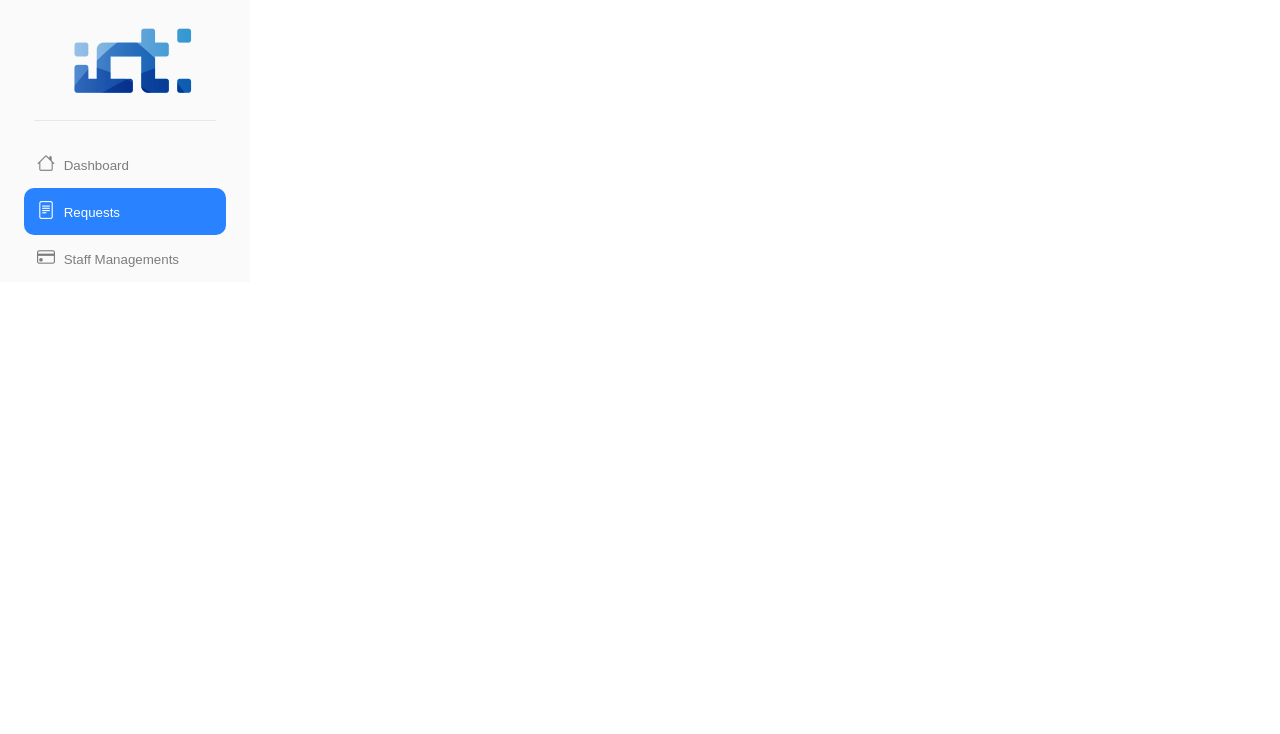
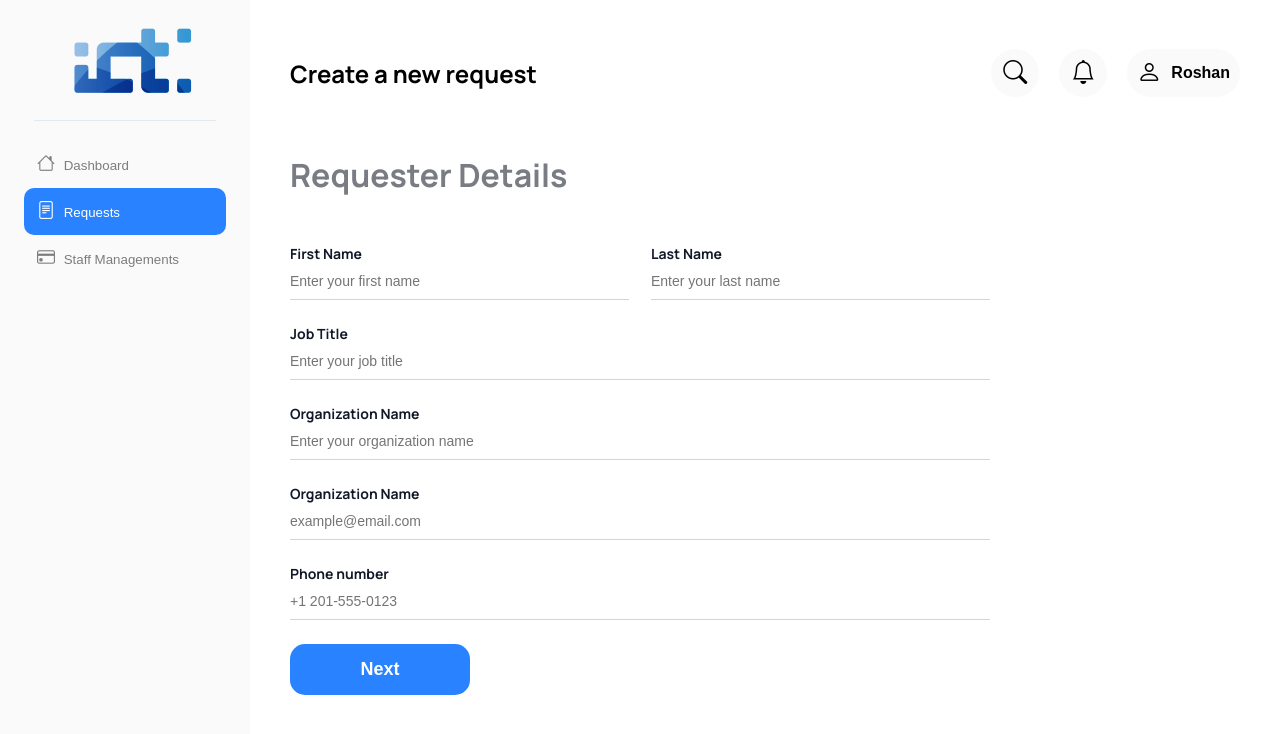
Before and after one commit to oxmics/prm_frontend, a React (Create React App) app: page /requests in a window 1280 px wide. Shown: the top 734 px of the page. Built offline with nearby package versions, Linux system fonts and the light colour scheme.

Commit message:
Requests

```diff
--- a/package.json
+++ b/package.json
@@ -9,6 +9,7 @@
     "react-dom": "^18.2.0",
     "react-router-dom": "^6.4.3",
     "react-scripts": "5.0.1",
+    "react-textarea-autosize": "^8.4.0",
     "sass": "^1.56.1"
   },
   "devDependencies": {},
--- a/src/components/Button/Button.js
+++ b/src/components/Button/Button.js
@@ -1,8 +1,8 @@
 import styles from "./Button.module.scss"
 
-const Button = ({ children, type }) => {
+const Button = ({ children, ...rest }) => {
     return (
-        <button className={styles.Button} type={type}>{children}</button>
+        <button className={styles.Button} {...rest}>{children}</button>
     )
 }
 
--- /dev/null
+++ b/src/components/Layout/Layout.js
@@ -0,0 +1,23 @@
+import Sidebar from "../../components/Sidebar/Sidebar"
+import Navbar from "../../components/Navbar/Navbar"
+
+import styles from "./Layout.module.scss"
+
+const Layout = ({ children, current, title }) => {
+    return (
+        <div className={styles.Layout}>
+            <div className={styles.Layout__sidebar}>
+                <Sidebar current={current} />
+            </div>
+
+            <div className={styles.Layout__content}>
+                <div className={styles.Layout__navbar}>
+                    <Navbar title={title} />
+                </div>
+                {children}
+            </div>
+        </div>
+    )
+}
+
+export default Layout
--- /dev/null
+++ b/src/components/Layout/Layout.module.scss
@@ -0,0 +1,17 @@
+.Layout {
+    min-height: 100vh;
+    display: flex;
+
+    &__sidebar {
+        min-height: 100vh;
+    }
+
+    &__content {
+        flex-grow: 1;
+        padding: 4.9rem 4rem;
+    }
+
+    &__navbar {
+        margin-bottom: 5.6rem;
+    }
+}
--- a/src/components/Navbar/Navbar.js
+++ b/src/components/Navbar/Navbar.js
@@ -2,7 +2,7 @@ import React from 'react'
 import PropTypes from 'prop-types'
 import styles from "./Navbar.module.scss";
 
-const Navbar = (props) => {
+const Navbar = ({ title }) => {
     const handleButtonClick = (e) => {
         console.log("clicked")
     }
@@ -10,7 +10,7 @@ const Navbar = (props) => {
     return (
         <div className={styles.Navbar}>
             <div className={styles.Navbar__title}>
-                <h1>Dashboard</h1>
+                <h1>{title}</h1>
             </div>
             <div className={styles.Navbar__buttons}>
                 <button className={styles.Navbar__button} onClick={handleButtonClick}>
--- a/src/components/Navbar/Navbar.module.scss
+++ b/src/components/Navbar/Navbar.module.scss
@@ -6,7 +6,6 @@
     justify-content: space-between;
     align-items: center;
     flex-grow: 1;
-    font-size: 2.4rem;
 
     &__buttons {
         display: flex;
@@ -44,4 +43,8 @@
             border-radius: 30px;
         }
     }
+
+    h1 {
+        font-size: 2.4rem;
+    }
 }
--- a/src/pages/Dashboard/Dashboard.js
+++ b/src/pages/Dashboard/Dashboard.js
@@ -14,7 +14,7 @@ const Dashboard = () => {
 
             <div className={styles.Dashboard__content}>
                 <div className={styles.Dashboard__navbar}>
-                    <Navbar />
+                    <Navbar title="Dashboard" />
                 </div>
                 <div className={styles.Dashboard__layers}>
                     <div className={styles.Dashboard__layersLeft}>
--- a/src/pages/Dashboard/Dashboard.module.scss
+++ b/src/pages/Dashboard/Dashboard.module.scss
@@ -17,11 +17,13 @@
 
     &__layers {
         display: flex;
-        width: fit-content;
-        margin: 0 auto;
+        // width: fit-content;
+        // margin: 0 auto;
+        justify-content: space-between;
     }
 
     &__layersLeft {
+        flex-grow: 1;
         max-width: 68rem;
     }
 
--- a/src/pages/Requests/Requests.js
+++ b/src/pages/Requests/Requests.js
@@ -1,13 +1,128 @@
-import React from 'react'
+import React, { useState } from 'react'
 import PropTypes from 'prop-types'
 import styles from "./Requests.module.scss";
 import Sidebar from '../../components/Sidebar/Sidebar';
+import Navbar from "../../components/Navbar/Navbar";
+import Layout from '../../components/Layout/Layout';
+import Button from "../../components/Button/Button"
+import TextareaAutosize from 'react-textarea-autosize';
 
 const Requests = (props) => {
+    const [page, setPage] = useState(0)
+
+    const handleSubmit = (e) => {
+        e.preventDefault()
+
+        if (page === 0) {
+            return setPage(1)
+        }
+
+
+    }
+
     return (
-        <div className={styles.Requests}>
-            <Sidebar current="requests" />
-        </div>
+        <Layout current="requests" title="Create a new request">
+            <div className={styles.Requests}>
+                {page === 0 &&
+                    <>
+                        <h1 className={styles.Requests__title}>Requester Details</h1>
+                        <form className={styles.Requests__form} onSubmit={handleSubmit}>
+                            <div className={styles.Requests__formRow}>
+                                <div className={styles.Requests__formGroup}>
+                                    <label htmlFor="firstname">First Name</label>
+                                    <input type="text" name="firstname" placeholder="Enter your first name" value="" />
+                                </div>
+                                <div className={styles.Requests__formGroup}>
+                                    <label htmlFor="lastname">Last Name</label>
+                                    <input type="text" name="lastname" placeholder="Enter your last name" value="" />
+                                </div>
+                            </div>
+
+                            <div className={styles.Requests__formGroup}>
+                                <label htmlFor="job-title">Job Title</label>
+                                <input type="text" name="job-title" placeholder="Enter your job title" value="" />
+                            </div>
+
+                            <div className={styles.Requests__formGroup}>
+                                <label htmlFor="organization-name">Organization Name</label>
+                                <input type="text" name="organization-name" placeholder="Enter your organization name" value="" />
+                            </div>
+
+                            <div className={styles.Requests__formGroup}>
+                                <label htmlFor="email">Organization Name</label>
+                                <input type="email" name="email" placeholder="example@email.com" value="" />
+                            </div>
+
+                            <div className={styles.Requests__formGroup}>
+                                <label htmlFor="ph-no">Phone number</label>
+                                <input type="text" name="ph-no" placeholder="+1 201-555-0123" value="" />
+                            </div>
+                            <div className={styles.Requests__formBtnWrapper}>
+                                <Button type="submit">Next</Button>
+                            </div>
+                        </form>
+                    </>
+                }
+
+                {page === 1 &&
+                    <>
+                        <h1 className={styles.Requests__title}>Tender Details</h1>
+                        <form className={styles.Requests__form} onSubmit={handleSubmit}>
+                            <div className={styles.Requests__formGroup}>
+                                <label htmlFor="tender-title">Tender Title</label>
+                                <input type="text" name="tender-title" placeholder="Enter the tender title" value="" />
+                            </div>
+
+                            <div className={styles.Requests__formGroup}>
+                                <label htmlFor="cost-estimate">Cost Estimate</label>
+                                <input type="text" name="cost-estimate" placeholder="Enter the estimated cost" value="" />
+                            </div>
+
+                            <div className={styles.Requests__formGroup}>
+                                <label>Choose the tender type</label>
+                                <div className={styles.Requests__formCheckbox}>
+                                    <input type="checkbox" name="tender-type" id='licenses-and-software' />
+                                    <label htmlFor="licenses-and-software">Licenses and software (including new licenses)</label>
+                                </div>
+
+                                <div className={styles.Requests__formCheckbox}>
+                                    <input type="checkbox" name="tender-type" id='hardware-and-networks' />
+                                    <label htmlFor="hardware-and-networks">Hardware,equipments and networks(including maintainance contracts)</label>
+                                </div>
+
+                                <div className={styles.Requests__formCheckbox}>
+                                    <input type="checkbox" name="tender-type" id='outsourcing-and-resources' />
+                                    <label htmlFor="outsourcing-and-resources">Outsourcing of human resources (Staff augmentation)</label>
+                                </div>
+
+                                <div className={styles.Requests__formCheckbox}>
+                                    <input type="checkbox" name="tender-type" id='consulting-services' />
+                                    <label htmlFor="consulting-services">Consulting Services</label>
+                                </div>
+
+                                <div className={styles.Requests__formCheckbox}>
+                                    <input type="checkbox" name="tender-type" id='operations-and-support' />
+                                    <label htmlFor="operations-and-support">Operations and technical support</label>
+                                </div>
+
+                                <div className={styles.Requests__formCheckbox}>
+                                    <input type="checkbox" name="tender-type" id='integrated-services' />
+                                    <label htmlFor="integrated-services">Intergrated Services</label>
+                                </div>
+                            </div>
+
+                            <div className={styles.Requests__formGroup}>
+                                <label htmlFor="scope-of-work">Scope of Work</label>
+                                <TextareaAutosize name="scope-of-work" cols="30" rows="10" placeholder="Please enter the details of scope of work"></TextareaAutosize>
+                            </div>
+                            <div className={styles.Requests__formBtnWrapper}>
+                                <Button type="submit">Submit</Button>
+                            </div>
+                        </form>
+                    </>
+                }
+            </div>
+        </Layout>
     )
 }
 
--- a/src/pages/Requests/Requests.module.scss
+++ b/src/pages/Requests/Requests.module.scss
@@ -0,0 +1,90 @@
+.Requests {
+    position: relative;
+    height: 100%;
+
+    &__title {
+        font-size: 3.2rem;
+        font-weight: 700;
+        color: rgba(121, 124, 131, 1);
+        margin-bottom: 4.7rem;
+    }
+
+    &__form {
+        max-width: 70rem;
+    }
+
+    &__formRow {
+        display: flex;
+    }
+
+    &__formRow &__formGroup {
+        &:not(:last-child) {
+            margin-right: 2.2rem;
+        }
+    }
+
+    &__formGroup {
+        display: block;
+        width: 100%;
+        margin-bottom: 2.4rem;
+
+        label {
+            display: block;
+            width: 100%;
+            font-size: 1.4rem;
+            color: #111827;
+            font-weight: 700;
+        }
+
+        input,
+        textarea {
+            width: 100%;
+            display: block;
+            font-size: 1.4rem;
+            border: none;
+            border-bottom: 1px solid #D1D5DB;
+            padding: 1rem 0;
+            outline: none;
+        }
+
+        textarea {
+            margin-top: 1rem;
+            border: 1px solid #D1D5DB;
+            min-width: 100%;
+            max-width: 100%;
+            padding: 1rem;
+            resize: none;
+            min-height: 10rem;
+            font-family: inherit;
+        }
+    }
+
+    &__formBtnWrapper {
+        max-width: 18rem;
+        // position: absolute;
+        // bottom: 0;
+        // right: 0;
+
+        >button {
+            padding: 1.5rem 6.2rem;
+            border-radius: 1.5rem;
+        }
+    }
+
+    &__formCheckbox {
+        display: flex;
+        margin-top: 1rem;
+        align-items: center;
+
+        input {
+            width: fit-content;
+            height: fit-content;
+            margin-right: 1.2rem;
+        }
+
+        label {
+            font-size: 1.6rem;
+            font-weight: 400;
+        }
+    }
+}
```
Also changed, not shown: 1 other file (tests, documents, lock files or other folders).
